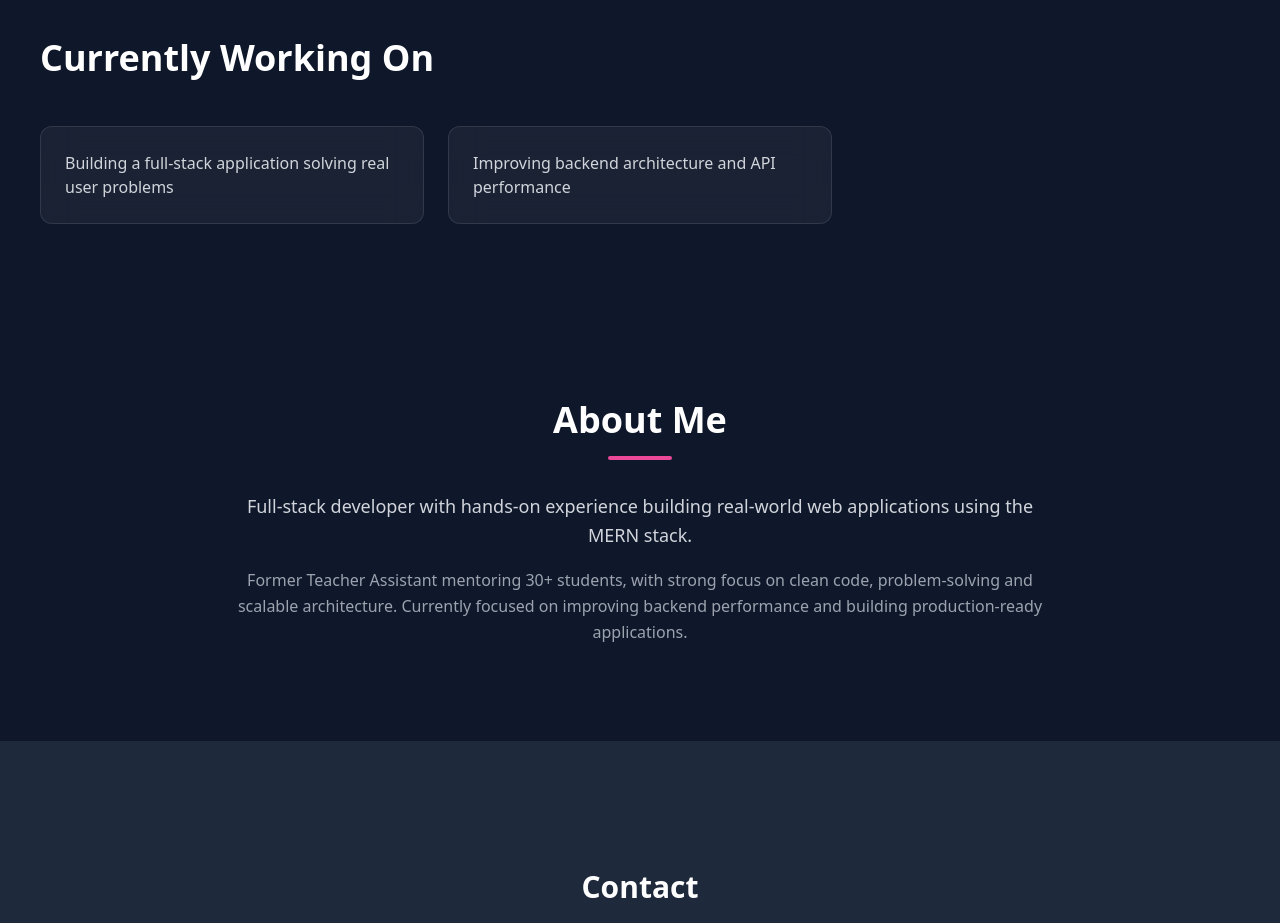
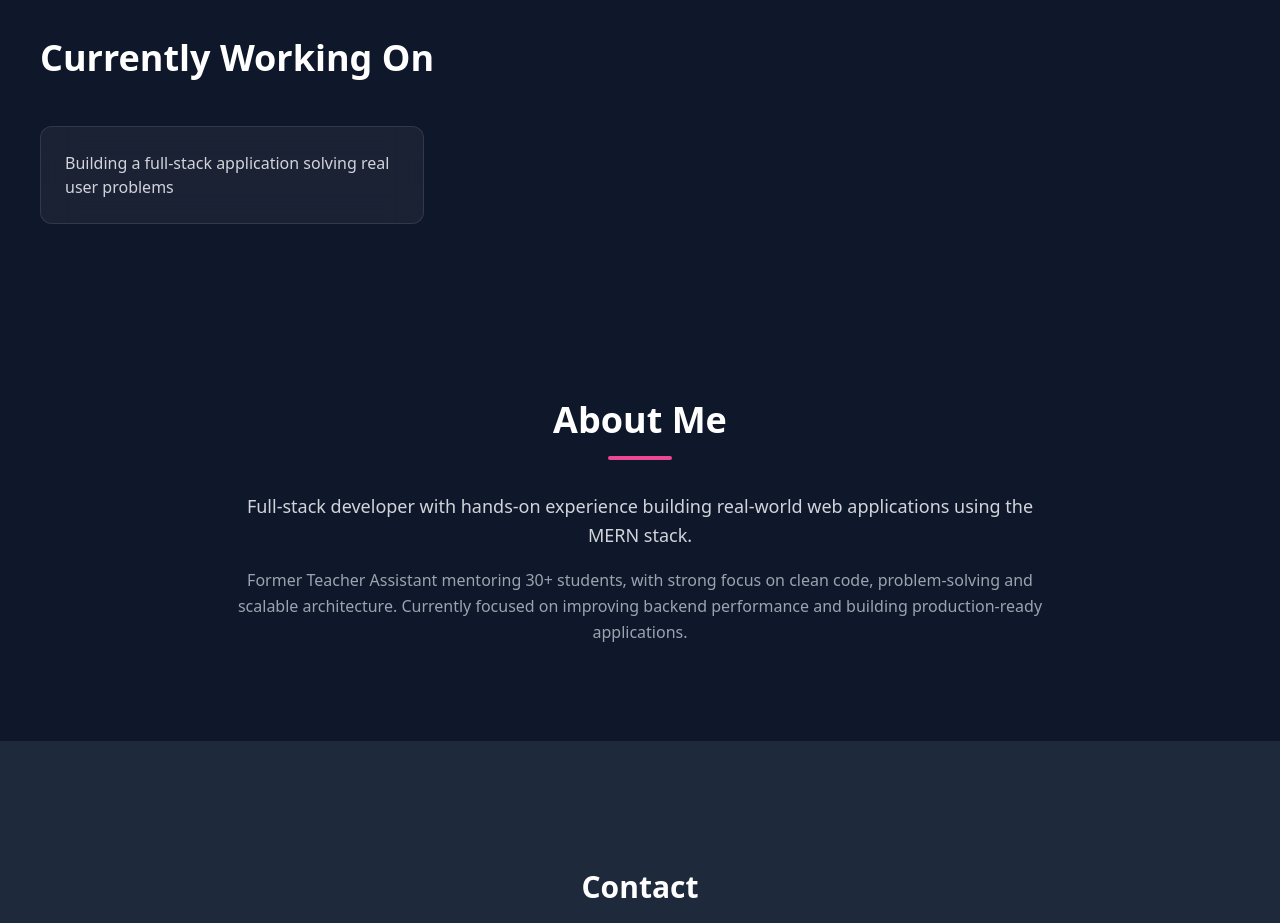
Before and after one commit to vmosque/victor-portfolio, a React (Vite) app: page / in a window 1280 px wide. Shown: the part 1700-2623 px from the top of the page. Built offline with nearby package versions, Linux system fonts and the light colour scheme.

Commit message:
working component updated

```diff
--- a/src/components/Working.tsx
+++ b/src/components/Working.tsx
@@ -1,7 +1,6 @@
 export default function Working() {
   const items = [
     "Building a full-stack application solving real user problems",
-    "Improving backend architecture and API performance",
   ];
 
   return (
```
